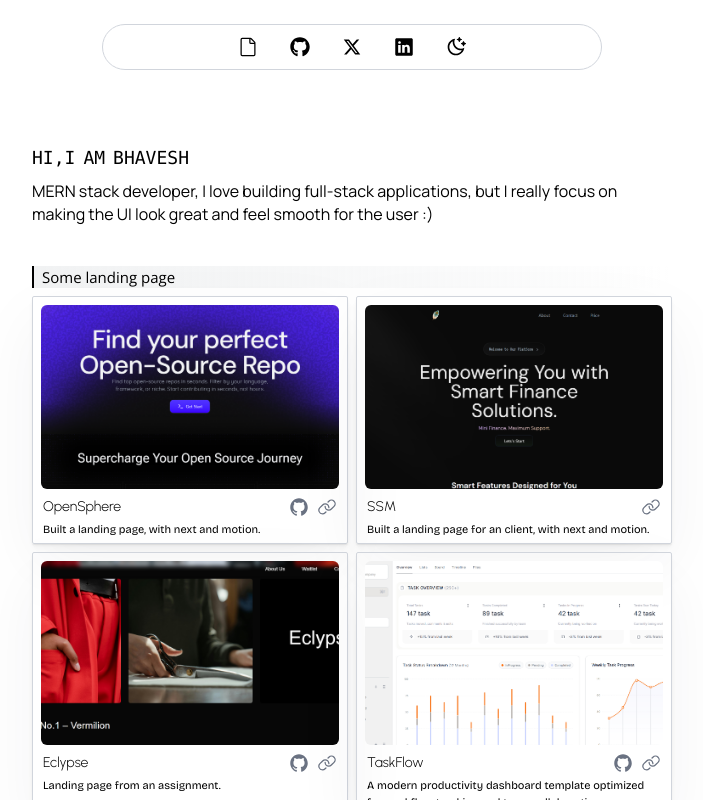
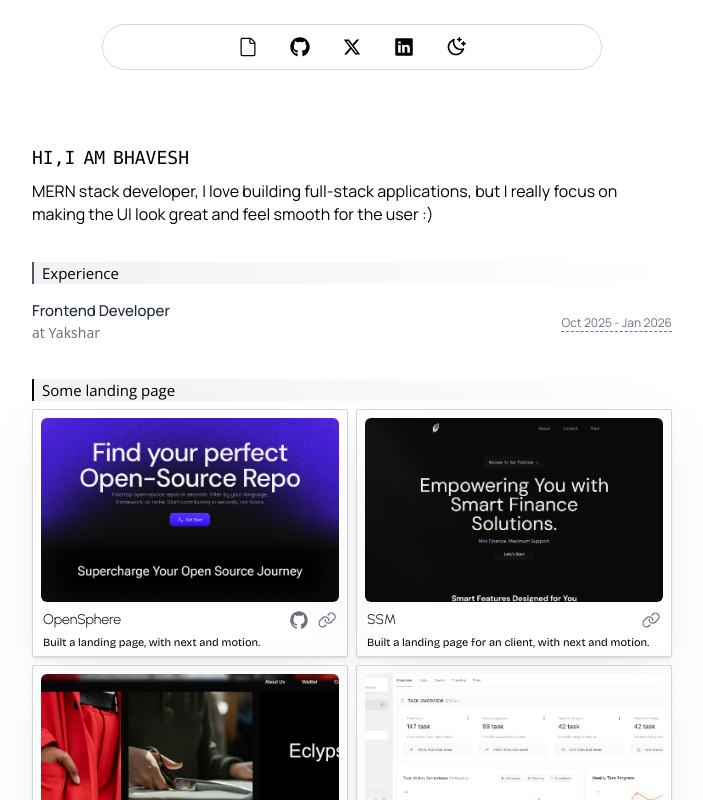
Before and after one commit to Bhaveshanjana/Portfolio, a Next.js app: page / in a window 1280 px wide. Shown: the top 800 px of the page, without its empty margins (288-991 px from the left). Built offline with nearby package versions, Linux system fonts and the light colour scheme.

Commit message:
feat: add experience

```diff
--- a/src/app/page.tsx
+++ b/src/app/page.tsx
@@ -1,5 +1,6 @@
 "use client";
 import Contact from "@/components/Contact";
+import Experience from "@/components/Experience";
 import Hero from "@/components/Hero";
 import Projects from "@/components/projects/Project";
 import TechStack from "@/components/TechStack";
@@ -28,6 +29,10 @@ const page = () => {
           <Hero />
         </SectionEffect>
 
+        <SectionEffect delay={0.15}>
+          <Experience />
+        </SectionEffect>
+
         <motion.div
           initial="hidden"
           animate="visible"
--- /dev/null
+++ b/src/components/Experience.tsx
@@ -0,0 +1,40 @@
+import { manrope, sans } from "@/utils/fonts";
+import React from "react";
+
+const Experience = () => {
+    const experiences = [
+        {
+            role: "Frontend Developer",
+            company: "at Yakshar",
+            duration: "Oct 2025 - Jan 2026",
+            description: "i work as an frontend developer",
+        },
+    ];
+
+    return (
+        <div className="-my-1">
+            <h1 className="dark:text-gray-300 text-black mb-4 text-[14px] md:text-[15px] mx-5 bg-gradient-to-r from-[#d3d7da53] dark:bg-gradient-to-r dark:from-[#0C1C21] border-l-2 border-gray-600 dark:border-gray-400 ">
+                <span className={`ml-2 ${sans}`}>Experience</span>
+            </h1>
+
+            <div className="mx-5 flex flex-col gap-4">
+                {experiences.map((exp, index) => (
+                    <div key={index} className="flex  justify-between items-start sm:items-center group">
+                        <div className="flex flex-col">
+                            <h3 className={`text-[15px] font-medium dark:text-gray-200 text-gray-800 ${manrope}`}>
+                                {exp.role}
+                            </h3>
+                            <p className="text-sm text-gray-500 dark:text-gray-400">{exp.company}</p>
+                        </div>
+
+                        <div className={`text-xs text-gray-500 dark:text-gray-400 ${manrope} mt-1 border-b border-dashed`}>
+                            {exp.duration}
+                        </div>
+                    </div>
+                ))}
+            </div>
+        </div>
+    );
+};
+
+export default Experience;
```
